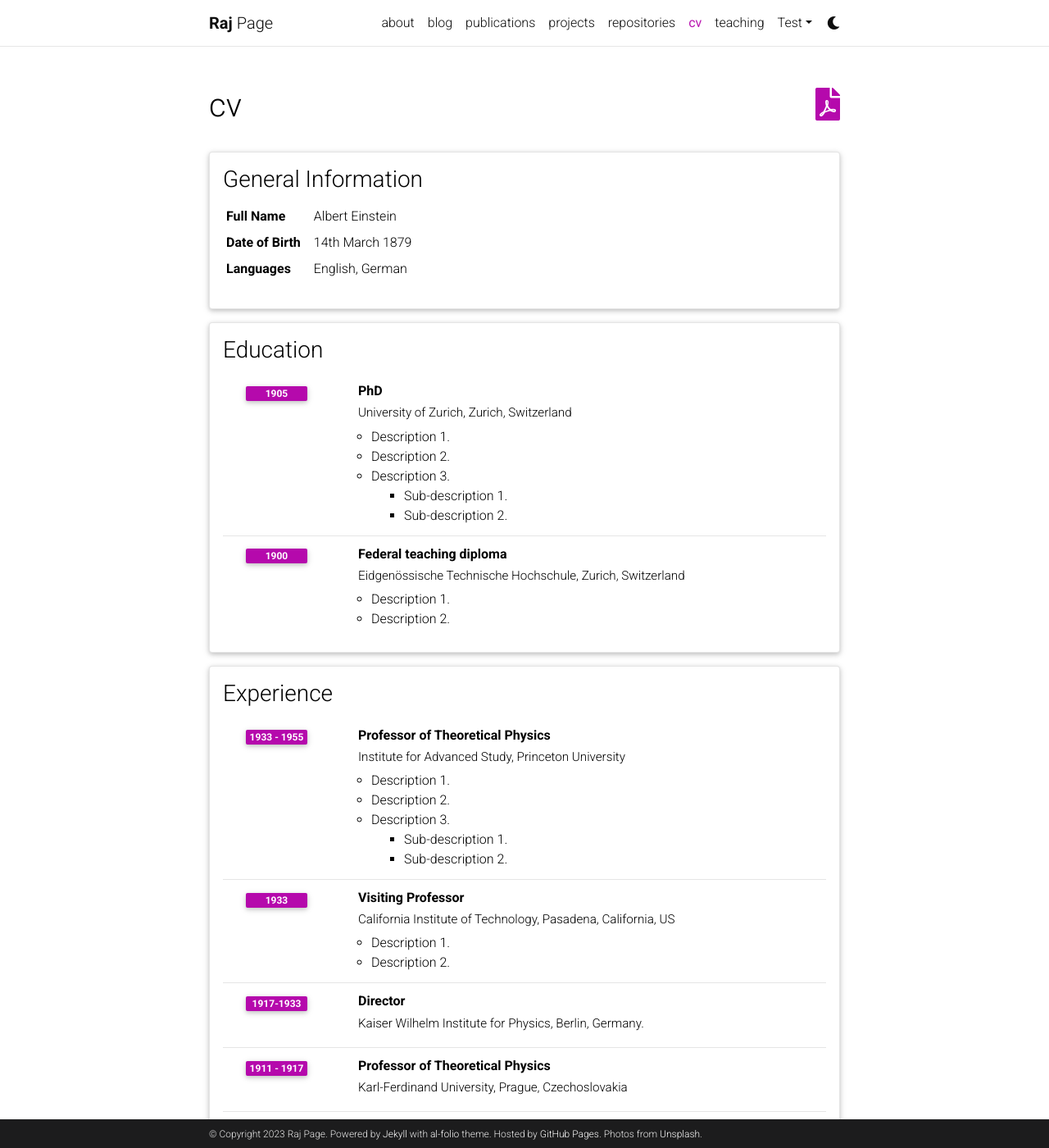
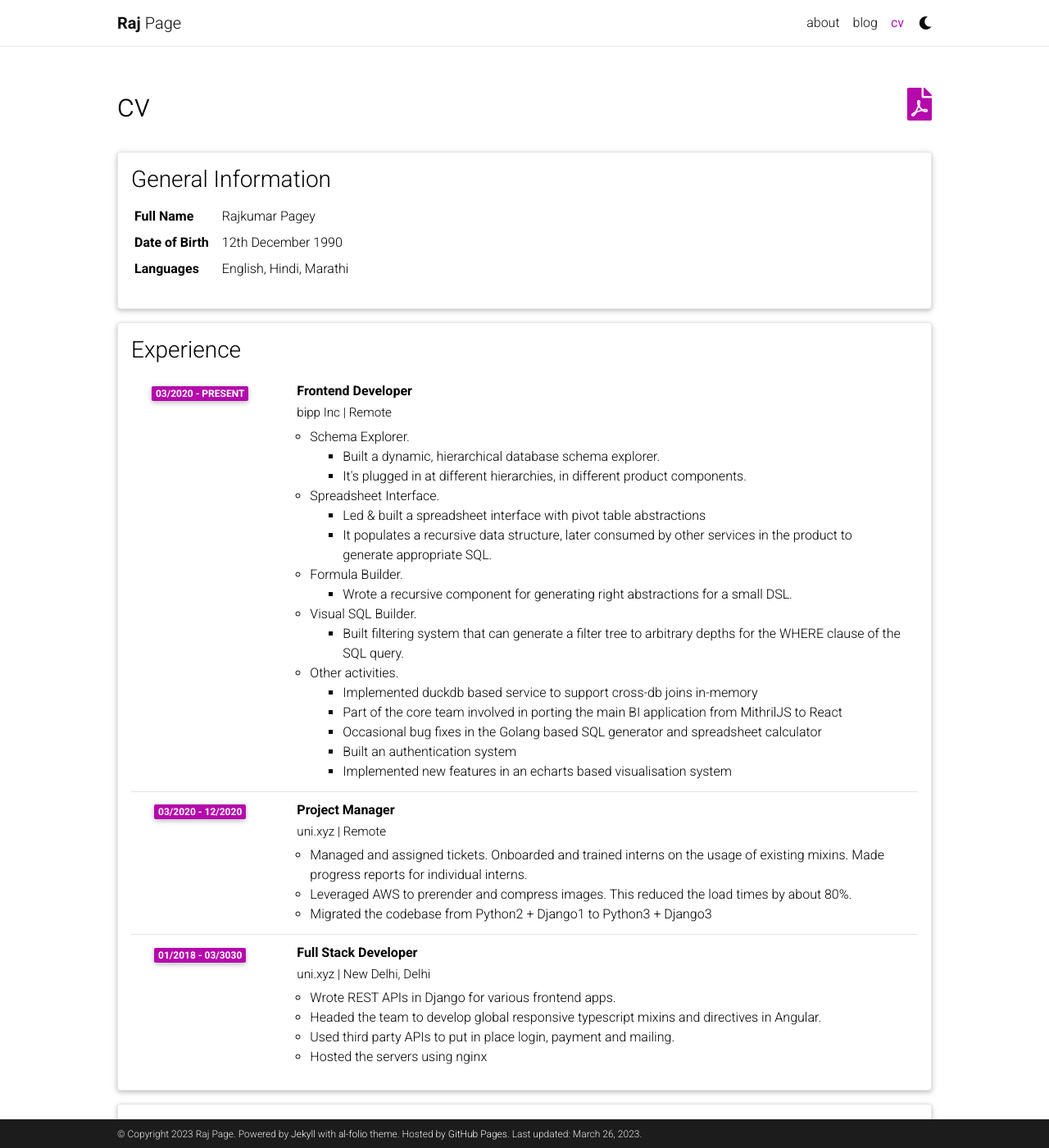
Before and after one commit to RajPage/RajPage.github.io, a Jekyll site: the page built from _pages/cv.md, in a window 1280 px wide and 1400 px high. Shown: the whole window at 82% size. Built offline with Jekyll 4.4.1, drawn with Linux system fonts in a browser that asks for light colours; comment, search, counter and statistics services are not loaded; a style sheet for code colours, icons or effects is not loaded; some of the changed text lies outside the part shown.

Commit message:
cv and header cleanup

```diff
--- a/_config.yml
+++ b/_config.yml
@@ -12,28 +12,26 @@ description: > # the ">" symbol means to ignore newlines until "footer_text:"
 footer_text: >
   Powered by <a href="https://jekyllrb.com/" target="_blank">Jekyll</a> with <a href="https://github.com/alshedivat/al-folio">al-folio</a> theme.
   Hosted by <a href="https://pages.github.com/" target="_blank">GitHub Pages</a>.
-  Photos from <a href="https://unsplash.com" target="_blank">Unsplash</a>.
-keywords: jekyll, jekyll-theme, academic-website, portfolio-website  # add your own keywords or leave empty
-
+keywords: jekyll, jekyll-theme, academic-website, portfolio-website # add your own keywords or leave empty
 lang: en # the language of your site (for example: en, fr, cn, ru, etc.)
-icon: ⚛️  # the emoji used as the favicon (alternatively, provide image name in /assets/img/)
+icon: ⚛️ # the emoji used as the favicon (alternatively, provide image name in /assets/img/)
 
 url: https://rajpage.github.io # the base hostname & protocol for your site
-baseurl:  # the subpath of your site, e.g. /blog/
-last_updated: false # set to true if you want to display last updated in the footer
-impressum_path:  # set to path to include impressum link in the footer, use the same path as permalink in a page, helps to conform with EU GDPR
+baseurl: # the subpath of your site, e.g. /blog/
+last_updated: true # set to true if you want to display last updated in the footer
+impressum_path: # set to path to include impressum link in the footer, use the same path as permalink in a page, helps to conform with EU GDPR
 
 # -----------------------------------------------------------------------------
 # Theme
 # -----------------------------------------------------------------------------
 
 # code highlighter theme
-highlight_theme_light: github   # https://github.com/jwarby/jekyll-pygments-themes
-highlight_theme_dark: native    # https://github.com/jwarby/jekyll-pygments-themes
+highlight_theme_light: github # https://github.com/jwarby/jekyll-pygments-themes
+highlight_theme_dark: native # https://github.com/jwarby/jekyll-pygments-themes
 
 # repo color theme
-repo_theme_light: default       # https://github.com/anuraghazra/github-readme-stats/blob/master/themes/README.md
-repo_theme_dark: dark           # https://github.com/anuraghazra/github-readme-stats/blob/master/themes/README.md
+repo_theme_light: default # https://github.com/anuraghazra/github-readme-stats/blob/master/themes/README.md
+repo_theme_dark: dark # https://github.com/anuraghazra/github-readme-stats/blob/master/themes/README.md
 
 # -----------------------------------------------------------------------------
 # RSS Feed
@@ -51,7 +49,7 @@ navbar_fixed: true
 footer_fixed: true
 
 # Dimensions
-max_width: 800px
+max_width: 1024px
 
 # TODO: add layout settings (single page vs. multi-page)
 
@@ -99,18 +97,17 @@ facebook_id: # your facebook id
 youtube_id: # your youtube channel id (youtube.com/@<youtube_id>)
 discord_id: # your discord id (18-digit unique numerical identifier)
 
-contact_note: >
-  You can even add a little note about which of these is the best way to reach you.
+contact_note:
 
 # -----------------------------------------------------------------------------
 # Analytics and search engine verification
 # -----------------------------------------------------------------------------
 
-google_analytics:  # your Google Analytics measurement ID (format: G-XXXXXXXXXX)
-panelbear_analytics:  # panelbear analytics site ID (format: XXXXXXXXX)
+google_analytics: # your Google Analytics measurement ID (format: G-XXXXXXXXXX)
+panelbear_analytics: # panelbear analytics site ID (format: XXXXXXXXX)
 
-google_site_verification:  # your google-site-verification ID (Google Search Console)
-bing_site_verification:  # out your bing-site-verification ID (Bing Webmaster)
+google_site_verification: # your google-site-verification ID (Google Search Console)
+bing_site_verification: # out your bing-site-verification ID (Bing Webmaster)
 
 # -----------------------------------------------------------------------------
 # Blog
@@ -118,7 +115,7 @@ bing_site_verification:  # out your bing-site-verification ID (Bing Webmaster)
 
 blog_name: al-folio # blog_name will be displayed in your blog page
 blog_nav_title: blog # your blog must have a title for it to be displayed in the nav bar
-blog_description: a simple whitespace theme for academics
+blog_description: A collection
 permalink: /blog/:year/:title/
 
 # Pagination
@@ -133,15 +130,15 @@ related_blog_posts:
 # Follow instructions on https://giscus.app/ to setup for your repo to fill out
 # the information below.
 giscus:
-  repo: alshedivat/al-folio      # <your-github-user-name>/<your-github-repo-name>
+  repo: alshedivat/al-folio # <your-github-user-name>/<your-github-repo-name>
   repo_id: MDEwOlJlcG9zaXRvcnk2MDAyNDM2NQ==
-  category: Comments             # name of the category under which discussions will be created
+  category: Comments # name of the category under which discussions will be created
   category_id: DIC_kwDOA5PmLc4CTBt6
-  mapping: title                 # identify discussions by post title
-  strict: 1                      # use strict identification mode
-  reactions_enabled: 1           # enable (1) or disable (0) emoji reactions
-  input_position: bottom         # whether to display input form below (bottom) or above (top) the comments
-  theme: preferred_color_scheme  # name of the color scheme (preferred works well with al-folio light/dark mode)
+  mapping: title # identify discussions by post title
+  strict: 1 # use strict identification mode
+  reactions_enabled: 1 # enable (1) or disable (0) emoji reactions
+  input_position: bottom # whether to display input form below (bottom) or above (top) the comments
+  theme: preferred_color_scheme # name of the color scheme (preferred works well with al-folio light/dark mode)
   emit_metadata: 0
   lang: en
 
@@ -183,7 +180,7 @@ highlighter: rouge
 kramdown:
   input: GFM
   syntax_highlighter_opts:
-    css_class: 'highlight'
+    css_class: "highlight"
     span:
       line_numbers: false
     block:
@@ -191,7 +188,7 @@ kramdown:
       start_line: 1
 
 # Includes & excludes
-include: ['_pages']
+include: ["_pages"]
 exclude:
   - bin
   - Gemfile
@@ -229,7 +226,7 @@ defaults:
 # -----------------------------------------------------------------------------
 
 jekyll-minifier:
-  exclude: ['robots.txt']
+  exclude: ["robots.txt"]
   uglifier_args:
     harmony: true
 
@@ -244,18 +241,17 @@ jekyll-archives:
     tag: archive-tag
     category: archive-category
   permalinks:
-    year: '/blog/:year/'
-    tag: '/blog/tag/:name/'
-    category: '/blog/category/:name/'
+    year: "/blog/:year/"
+    tag: "/blog/tag/:name/"
+    category: "/blog/category/:name/"
 
-display_tags: ['formatting', 'images', 'links', 'math', 'code'] # this tags will be dispalyed on the front page of your blog
+display_tags: ["formatting", "images", "links", "math", "code"] # this tags will be dispalyed on the front page of your blog
 
 # -----------------------------------------------------------------------------
 # Jekyll Scholar
 # -----------------------------------------------------------------------------
 
 scholar:
-
   last_name: [Einstein]
   first_name: [Albert, A.]
 
@@ -284,12 +280,28 @@ badges: # Display different badges for your pulications
   dimensions_badge: true # Dimensions badge (https://badge.dimensions.ai/)
 
 # Filter out certain bibtex entry keywords used internally from the bib output
-filtered_bibtex_keywords: [abbr, abstract, arxiv, bibtex_show, html, pdf, selected, supp, blog, code, poster, slides, website, preview, altmetric]
+filtered_bibtex_keywords:
+  [
+    abbr,
+    abstract,
+    arxiv,
+    bibtex_show,
+    html,
+    pdf,
+    selected,
+    supp,
+    blog,
+    code,
+    poster,
+    slides,
+    website,
+    preview,
+    altmetric,
+  ]
 
 # Maximum number of authors to be shown for each publication (more authors are visible on click)
-max_author_limit: 3  # leave blank to always show all authors
-more_authors_animation_delay: 10  # more authors are revealed on click using animation; smaller delay means faster animation
-
+max_author_limit: 3 # leave blank to always show all authors
+more_authors_animation_delay: 10 # more authors are revealed on click using animation; smaller delay means faster animation
 
 # -----------------------------------------------------------------------------
 # Jekyll Link Attributes
@@ -301,7 +313,6 @@ external_links:
   rel: external nofollow noopener
   target: _blank
   exclude:
-
 
 # -----------------------------------------------------------------------------
 # Responsive WebP Images
@@ -328,29 +339,31 @@ imagemagick:
 # -----------------------------------------------------------------------------
 
 jekyll-diagrams:
-    # configuration, see https://github.com/zhustec/jekyll-diagrams.
-    # feel free to comment out this section if not using jekyll diagrams.
-
+  # configuration, see https://github.com/zhustec/jekyll-diagrams.
+  # feel free to comment out this section if not using jekyll diagrams.
 
 # -----------------------------------------------------------------------------
 # Optional Features
 # -----------------------------------------------------------------------------
 
-enable_google_analytics:    false  # enables google analytics
-enable_panelbear_analytics: false  # enables panelbear analytics
-enable_google_verification: false  # enables google site verification
-enable_bing_verification:   false  # enables bing site verification
-enable_masonry:             true   # enables automatic project cards arangement
-enable_math:                true   # enables math typesetting (uses MathJax)
-enable_tooltips:            false  # enables automatic tooltip links generated
-                                   # for each section titles on pages and posts
-enable_darkmode:            true   # enables switching between light/dark modes
-enable_navbar_social:       false  # enables displaying social links in the
-                                   # navbar on the about page
-enable_project_categories:  true   # enables categorization of projects into
-                                   # multiple categories
-enable_medium_zoom:         true   # enables image zoom feature (as on medium.com)
-enable_progressbar:         true   # enables a horizontal progress bar linked to the vertical scroll position
+enable_google_analytics: false # enables google analytics
+enable_panelbear_analytics: false # enables panelbear analytics
+enable_google_verification: false # enables google site verification
+enable_bing_verification: false # enables bing site verification
+enable_masonry: true # enables automatic project cards arangement
+enable_math: true # enables math typesetting (uses MathJax)
+enable_tooltips:
+  false # enables automatic tooltip links generated
+  # for each section titles on pages and posts
+enable_darkmode: true # enables switching between light/dark modes
+enable_navbar_social:
+  false # enables displaying social links in the
+  # navbar on the about page
+enable_project_categories:
+  true # enables categorization of projects into
+  # multiple categories
+enable_medium_zoom: true # enables image zoom feature (as on medium.com)
+enable_progressbar: true # enables a horizontal progress bar linked to the vertical scroll position
 
 # -----------------------------------------------------------------------------
 # Library versions
--- a/_data/cv.yml
+++ b/_data/cv.yml
@@ -2,96 +2,84 @@
   type: map
   contents:
     - name: Full Name
-      value: Albert Einstein
+      value: Rajkumar Pagey
     - name: Date of Birth
-      value: 14th March 1879
+      value: 12th December 1990
     - name: Languages
-      value: English, German
+      value: English, Hindi, Marathi
+
+- title: Experience
+  type: time_table
+  contents:
+    - title: Frontend Developer
+      institution: bipp Inc | Remote
+      year: 03/2020 - present
+      description:
+        - title: Schema Explorer.
+          contents:
+            - Built a dynamic, hierarchical database schema explorer.
+            - It's plugged in at different hierarchies, in different product components.
+        - title: Spreadsheet Interface.
+          contents:
+            - Led & built a spreadsheet interface with pivot table abstractions
+            - It populates a recursive data structure, later consumed by other services in the product to generate appropriate SQL.
+        - title: Formula Builder.
+          contents:
+            - Wrote a recursive component for generating right abstractions for a small DSL.
+        - title: Visual SQL Builder.
+          contents:
+            - Built filtering system that can generate a filter tree to arbitrary depths for the WHERE clause of the SQL query.
+        - title: Other activities.
+          contents:
+            - Implemented duckdb based service to support cross-db joins in-memory
+            - Part of the core team involved in porting the main BI application from MithrilJS to React
+            - Occasional bug fixes in the Golang based SQL generator and spreadsheet calculator
+            - Built an authentication system
+            - Implemented new features in an echarts based visualisation system
+
+    - title: Project Manager
+      institution: uni.xyz | Remote
+      year: 03/2020 - 12/2020
+      description:
+        - Managed and assigned tickets. Onboarded and trained interns on the usage of existing mixins. Made progress reports for individual interns.
+        - Leveraged AWS to prerender and compress images. This reduced the load times by about 80%.
+        - Migrated the codebase from Python2 + Django1 to Python3 + Django3
+
+    - title: Full Stack Developer
+      institution: uni.xyz | New Delhi, Delhi
+      year: 01/2018 - 03/3030
+      description:
+        - Wrote REST APIs in Django for various frontend apps.
+        - Headed the team to develop global responsive typescript mixins and directives in Angular.
+        - Used third party APIs to put in place login, payment and mailing.
+        - Hosted the servers using nginx
+
+# - title: Open Source Projects
+#   type: time_table
+#   contents:
+#     - title: <a href="https://github.com/alshedivat/al-folio">al-folio</a>
+#       year: 2016-2017
+#       description: A beautiful, simple, clean, and responsive Jekyll theme for academics.
+
+- title: Skills
+  type: list
+  contents:
+    - <u>Languages:</u> Python, JS, TS, Golang.
+    - <u>Frameworks:</u> Django, Angular, MithrilJS, React
+    - <u>Other tools:</u> Nginx, Gunicorn, Cron, Parcel
 
 - title: Education
   type: time_table
   contents:
-    - title: PhD
-      institution: University of Zurich, Zurich, Switzerland
-      year: 1905
-      description:
-        - Description 1.
-        - Description 2.
-        - title: Description 3.
-          contents:
-            - Sub-description 1.
-            - Sub-description 2.
-    - title: Federal teaching diploma
-      institution: Eidgenössische Technische Hochschule, Zurich, Switzerland
-      year: 1900
-      description:
-        - Description 1.
-        - Description 2.
+    - title: Bachelor's in Computer Science and Engineering
+      institution: Rajiv Gandhi College of Engineering and Research | Nagpur, Maharashtra
+      year: 2017
 
-- title: Experience
-  type: time_table
-  contents:
-    - title: Professor of Theoretical Physics
-      institution: Institute for Advanced Study, Princeton University
-      year: 1933 - 1955
-      description:
-        - Description 1.
-        - Description 2.
-        - title: Description 3.
-          contents:
-            - Sub-description 1.
-            - Sub-description 2.
-    - title: Visiting Professor
-      institution: California Institute of Technology, Pasadena, California, US
-      year: 1933
-      description:
-        - Description 1.
-        - Description 2.
-
-    - title: Director
-      institution: Kaiser Wilhelm Institute for Physics, Berlin, Germany.
-      year: 1917-1933
-
-    - title: Professor of Theoretical Physics
-      institution: Karl-Ferdinand University, Prague, Czechoslovakia
-      year: 1911 - 1917
-      description:
-
-    - title: Associate Professor of Theoretical Physics
-      institution: University of Zurich, Zurich, Switzerland
-      year: 1909 - 1911
-
-- title: Open Source Projects
-  type: time_table
-  contents:
-    - title: <a href="https://github.com/alshedivat/al-folio">al-folio</a>
-      year: 2015-now
-      description: A beautiful, simple, clean, and responsive Jekyll theme for academics.
-
-- title: Honors and Awards
-  type: time_table
-  contents:
-    - year: 1921
-      items:
-        - Nobel Prize in Physics
-        - Matteucci Medal
-    - year: 2029
-      items:
-        - Max Planck Medal
-
-- title: Academic Interests
-  type: nested_list
-  contents:
-    - title: Topic 1.
-      items:
-        - Description 1.
-        - Description 2.
-    - title: Topic 2.
-      items:
-        - Description 1.
-        - Description 2.
+    - title: Polytechnic Diploma in Computers
+      institution: Shree Datta Meghe Polytechnic | Nagpur, Mahrashtra
+      year: 2014
 
 - title: Other Interests
   type: list
   contents:
-    - <u>Hobbies:</u> Hobby 1, Hobby 2, etc.
+    - <u>Hobbies:</u> Reading Books, Playing Games, Riding Bikes.
--- a/_pages/projects.md
+++ /dev/null
@@ -1,58 +0,0 @@
----
-layout: page
-title: projects
-permalink: /projects/
-description: A growing collection of your cool projects.
-nav: true
-nav_order: 2
-display_categories: [work, fun]
-horizontal: false
----
-
-<!-- pages/projects.md -->
-<div class="projects">
-{%- if site.enable_project_categories and page.display_categories %}
-  <!-- Display categorized projects -->
-  {%- for category in page.display_categories %}
-  <h2 class="category">{{ category }}</h2>
-  {%- assign categorized_projects = site.projects | where: "category", category -%}
-  {%- assign sorted_projects = categorized_projects | sort: "importance" %}
-  <!-- Generate cards for each project -->
-  {% if page.horizontal -%}
-  <div class="container">
-    <div class="row row-cols-2">
-    {%- for project in sorted_projects -%}
-      {% include projects_horizontal.html %}
-    {%- endfor %}
-    </div>
-  </div>
-  {%- else -%}
-  <div class="grid">
-    {%- for project in sorted_projects -%}
-      {% include projects.html %}
-    {%- endfor %}
-  </div>
-  {%- endif -%}
-  {% endfor %}
-
-{%- else -%}
-<!-- Display projects without categories -->
-  {%- assign sorted_projects = site.projects | sort: "importance" -%}
-  <!-- Generate cards for each project -->
-  {% if page.horizontal -%}
-  <div class="container">
-    <div class="row row-cols-2">
-    {%- for project in sorted_projects -%}
-      {% include projects_horizontal.html %}
-    {%- endfor %}
-    </div>
-  </div>
-  {%- else -%}
-  <div class="grid">
-    {%- for project in sorted_projects -%}
-      {% include projects.html %}
-    {%- endfor %}
-  </div>
-  {%- endif -%}
-{%- endif -%}
-</div>
--- a/_pages/repositories.md
+++ /dev/null
@@ -1,30 +0,0 @@
----
-layout: page
-permalink: /repositories/
-title: repositories
-description: Edit the `_data/repositories.yml` and change the `github_users` and `github_repos` lists to include your own GitHub profile and repositories.
-nav: true
-nav_order: 3
----
-
-## GitHub users
-
-{% if site.data.repositories.github_users %}
-<div class="repositories d-flex flex-wrap flex-md-row flex-column justify-content-between align-items-center">
-  {% for user in site.data.repositories.github_users %}
-    {% include repository/repo_user.html username=user %}
-  {% endfor %}
-</div>
-{% endif %}
-
----
-
-## GitHub Repositories
-
-{% if site.data.repositories.github_repos %}
-<div class="repositories d-flex flex-wrap flex-md-row flex-column justify-content-between align-items-center">
-  {% for repo in site.data.repositories.github_repos %}
-    {% include repository/repo.html repository=repo %}
-  {% endfor %}
-</div>
-{% endif %}
--- a/_pages/teaching.md
+++ /dev/null
@@ -1,12 +0,0 @@
----
-layout: page
-permalink: /teaching/
-title: teaching
-description: Materials for courses you taught. Replace this text with your description.
-nav: true
-nav_order: 5
----
-
-For now, this page is assumed to be a static description of your courses. You can convert it to a collection similar to `_projects/` so that you can have a dedicated page for each course.
-
-Organize your courses by years, topics, or universities, however you like!
```
Also changed, not shown: _layouts/about.html (+29 -37 lines), _pages/cv.md (+1 -1 lines), _pages/dropdown.md (deleted, +0 -13 lines), _pages/publications.md (deleted, +0 -18 lines), 3 other files.
